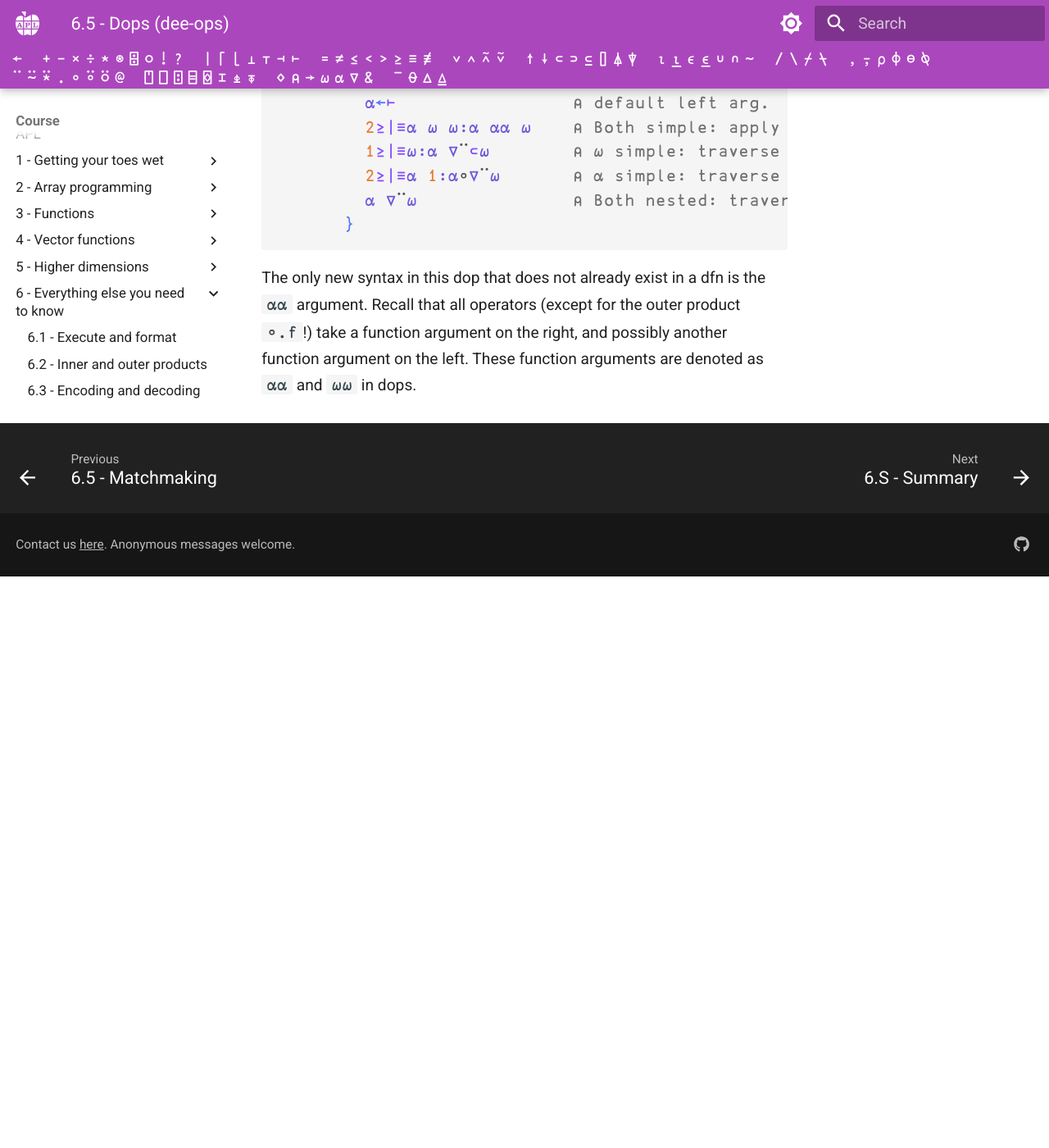
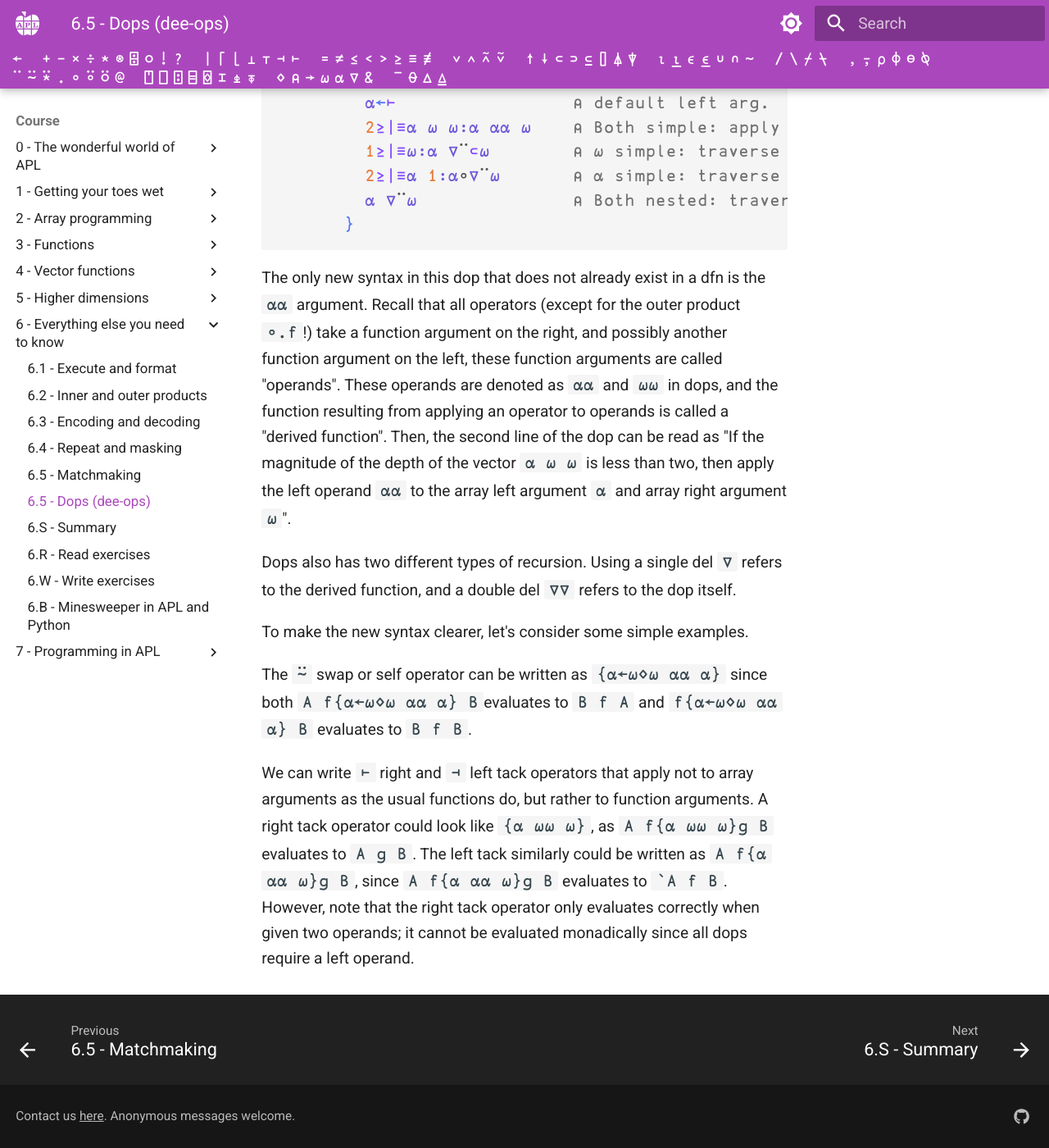
Before and after one commit to APLMOOC/APLMOOC, an MkDocs documentation site: the page built from docs/course/ch6/part6.md, in a window 1280 px wide and 1400 px high, scrolled down 1919 px. Shown: the whole window at 82% size. Built offline with MkDocs 1.6.1 and Material for MkDocs 9.7.7, drawn with Linux system fonts in a browser that asks for light colours; some web fonts are replaced; a script that is not in the unit is left out; before the commit the page ends 2622 px from its top, so only the background shows below that; some of the changed text lies outside the part shown.

Commit message:
Write dop section for Chapter 6

````diff
--- a/docs/course/ch6/part6.md
+++ b/docs/course/ch6/part6.md
@@ -48,7 +48,7 @@
 └─────────┴─────────────────┴─────────────────────┘
 ```
 
-In general, we might a priori not know how many ``¨`` each operators are needed, and even then, their excessive repeated use can make some code hard to read or understand. It would be useful to define an general operator that repeatedly applies the required number of ``¨`` each operators to match the simple scalars of the nested arrays. Luckily, one such operator can be found on the Dyalog [General Utility dfns workspace](https://dfns.dyalog.com/)
+In general, we might not a priori know how many ``¨`` each operators are needed, and even then, their excessive repeated use can make some code hard to read or understand. It would be useful to define an general operator that repeatedly applies the required number of ``¨`` each operators to match the simple scalars of the nested arrays. Luckily, one such operator can be found on the Dyalog [General Utility dfns workspace](https://dfns.dyalog.com/)
 
 ```apl
       saw←{                 ⍝ Function operand applied Simple-Array-Wise.
@@ -60,4 +60,12 @@
       }
 ```
 
-The only new syntax in this dop that does not already exist in a dfn is the ``⍺⍺`` argument. Recall that all operators (except for the outer product ``∘.f``!) take a function argument on the right, and possibly another function argument on the left. These function arguments are denoted as ``⍺⍺`` and ``⍵⍵`` in dops.
+The only new syntax in this dop that does not already exist in a dfn is the ``⍺⍺`` argument. Recall that all operators (except for the outer product ``∘.f``!) take a function argument on the right, and possibly another function argument on the left, these function arguments are called "operands". These operands are denoted as ``⍺⍺`` and ``⍵⍵`` in dops, and the function resulting from applying an operator to operands is called a "derived function". Then, the second line of the dop can be read as "If the magnitude of the depth of the vector ``⍺ ⍵ ⍵`` is less than two, then apply the left operand ``⍺⍺`` to the array left argument ``⍺`` and array right argument ``⍵``".
+
+Dops also has two different types of recursion. Using a single del `∇` refers to the derived function, and a double del `∇∇` refers to the dop itself.
+
+To make the new syntax clearer, let's consider some simple examples.
+
+The ``⍨`` swap or self operator can be written as ``{⍺←⍵⋄⍵ ⍺⍺ ⍺}`` since both ``A f{⍺←⍵⋄⍵ ⍺⍺ ⍺} B``evaluates to ``B f A`` and ``f{⍺←⍵⋄⍵ ⍺⍺ ⍺} B`` evaluates to ``B f B``.
+
+We can write ``⊢`` right and ``⊣`` left tack operators that apply not to array arguments as the usual functions do, but rather to function arguments. A right tack operator could look like ``{⍺ ⍵⍵ ⍵}``, as ``A f{⍺ ⍵⍵ ⍵}g B`` evaluates to ``A g B``. The left tack similarly could be written as ``A f{⍺ ⍺⍺ ⍵}g B``, since ``A f{⍺ ⍺⍺ ⍵}g B`` evaluates to ``A f B`. However, note that the right tack operator only evaluates correctly when given two operands; it cannot be evaluated monadically since all dops require a left operand.
````
